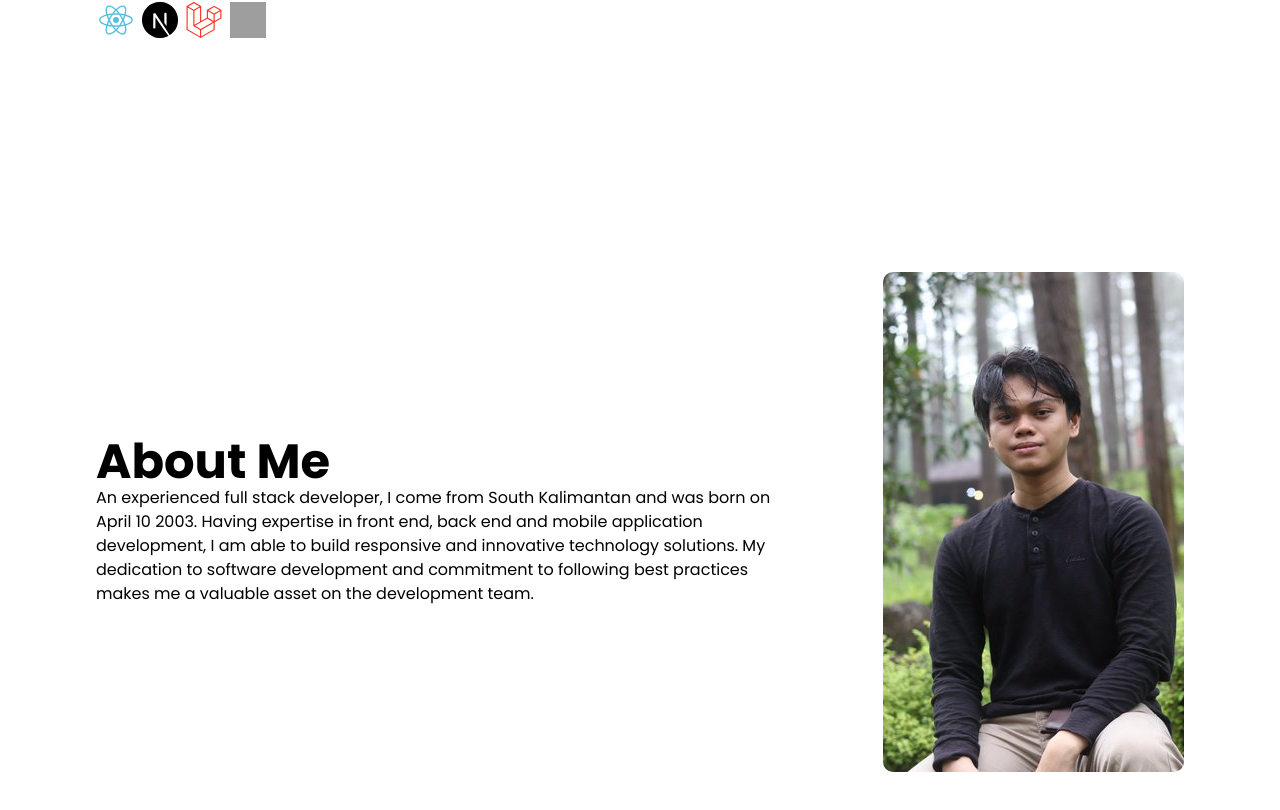
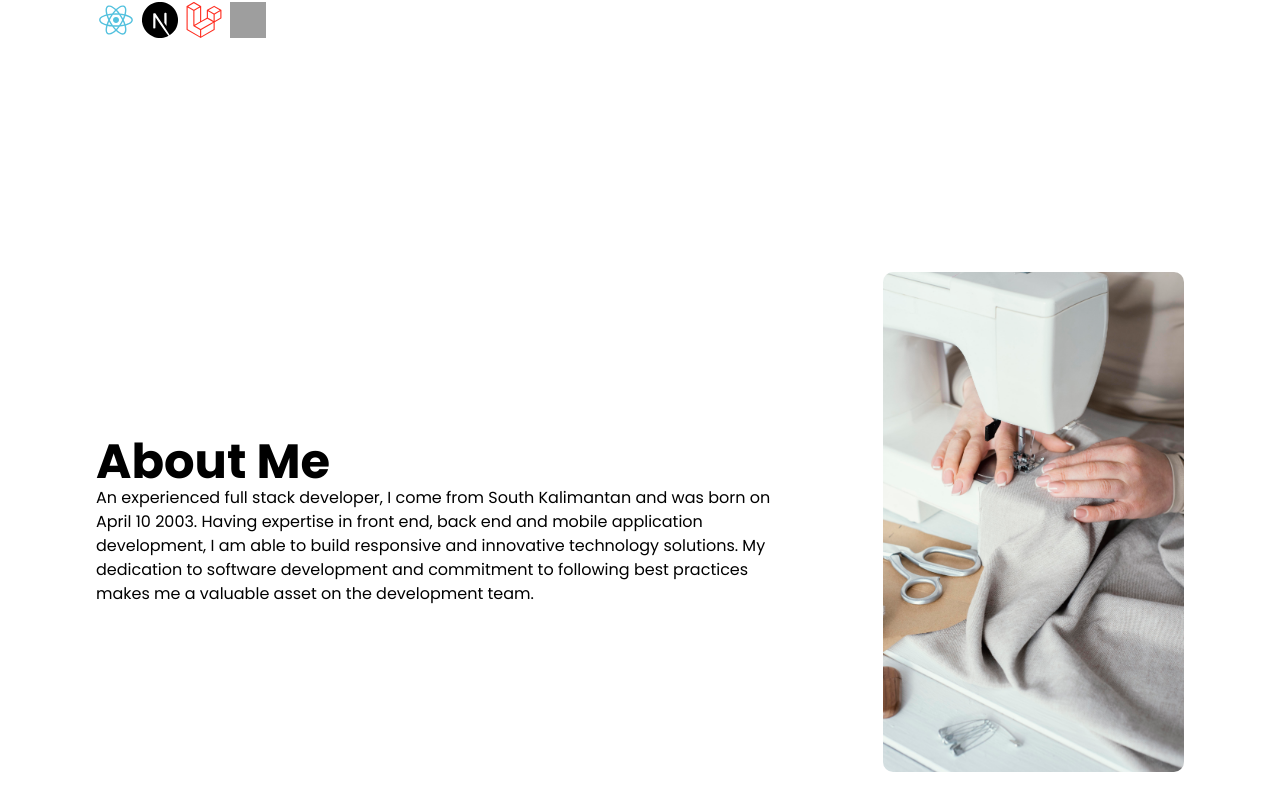
Before and after one commit to fardz2/fardz2-personal-website, a Next.js app: page / in a window 1280 px wide. Shown: the part 628-1438 px from the top of the page. Built offline with nearby package versions, Linux system fonts and the light colour scheme; grey boxes are pictures that could not be loaded.

Commit message:
tambahan profile

```diff
--- a/app/componets/About.tsx
+++ b/app/componets/About.tsx
@@ -27,12 +27,11 @@ export default function About() {
             <Fade initial={10} animate={0} delay={0.5}>
               <div className="overflow-hidden">
                 <Image
-                  src={"/assets/profile.jpg"}
+                  src={"/assets/sew.jpg"}
                   alt={"faridz"}
                   width={700}
                   height={700}
                   className="object-cover !m-0 !p-0 object-top  w-[200px]  md:w-[1300px] md:h-[500px] rounded-[10px]  relative"
-                  unoptimized
                 />
               </div>
             </Fade>
```
Also changed, not shown: public/assets/sew.jpg (added).
